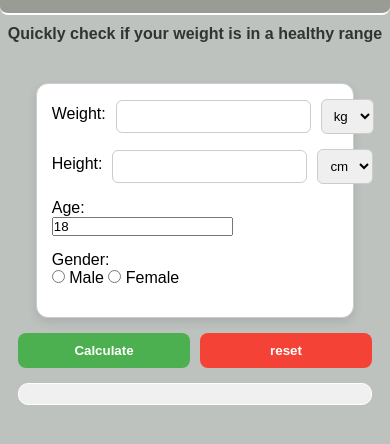
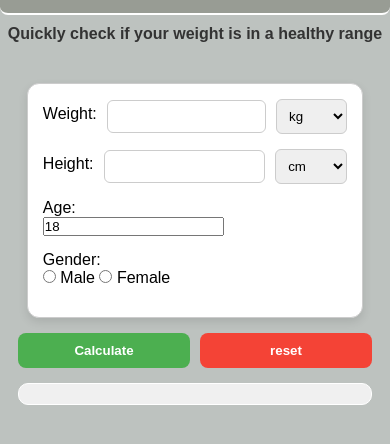
Before and after one commit to Filza-Talat/BMI-calculator, a plain HTML site: page index.html in a window 390 px wide. Shown: the part 56-500 px from the top of the page. Drawn offline with Linux system fonts and the light colour scheme.

Commit message:
updated css file

```diff
--- a/style.css
+++ b/style.css
@@ -74,7 +74,7 @@ body {
 
 .weight select,
 .height select {
-    flex: 1;
+
     padding: 8px;
     border: 1px solid #ccc;
     border-radius: 6px;
@@ -162,13 +162,23 @@ button {
 .bmi{
     font-size: 2rem;
 }
-@media (max-width: 500px) {
-  .decided-feild {
-    width: 90%;   /* phone pe puri screen cover kare */
-    padding: 15px;
-  }
+ @media(max-width: 500px){
+    .decided-feild{
+        width: 95%;
+        padding: 15px;
+    }
+    .weight input,
+    .height input{
+        flex: unset;
+        width: 70%;
+    }
+    .weight select,
+    .height select{
+        flex: unset;
+        width: 30%;
+    }
+    button{
+        flex: 1;
+    }
 
-  button {
-    flex: 1; /* buttons same width le le */
-  }
 }
```
